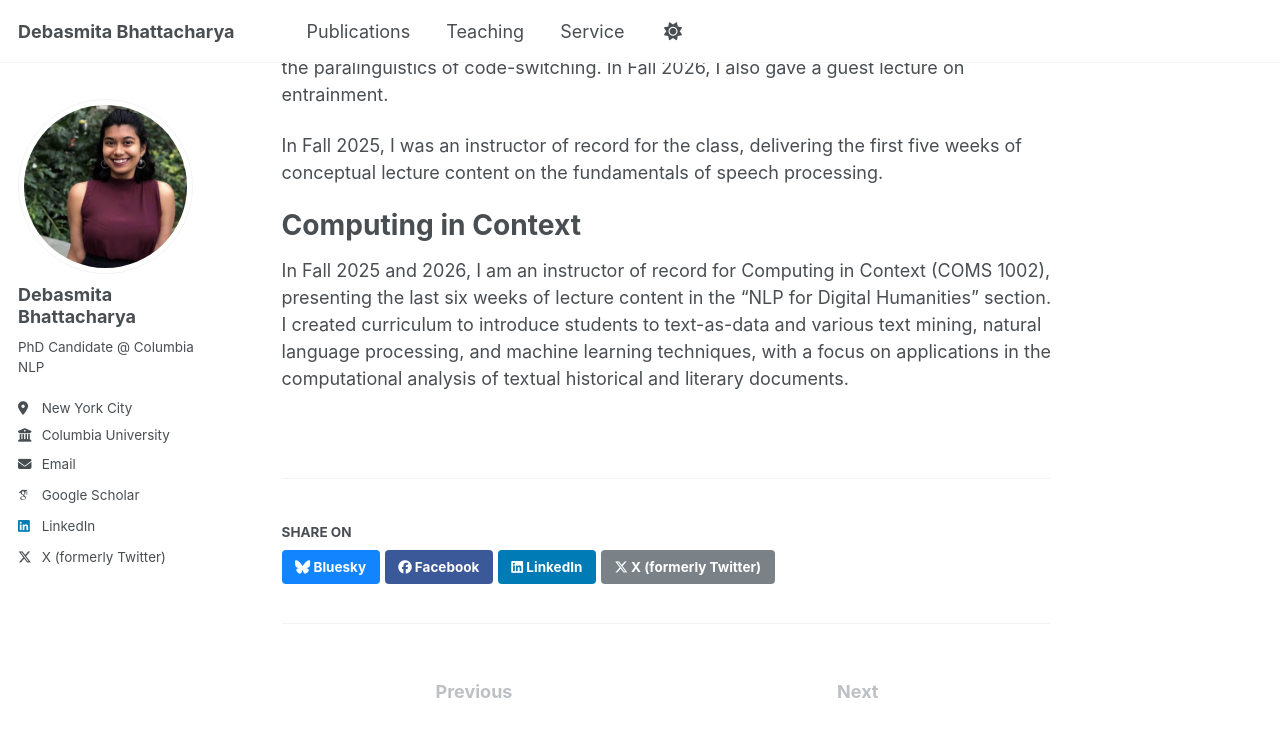
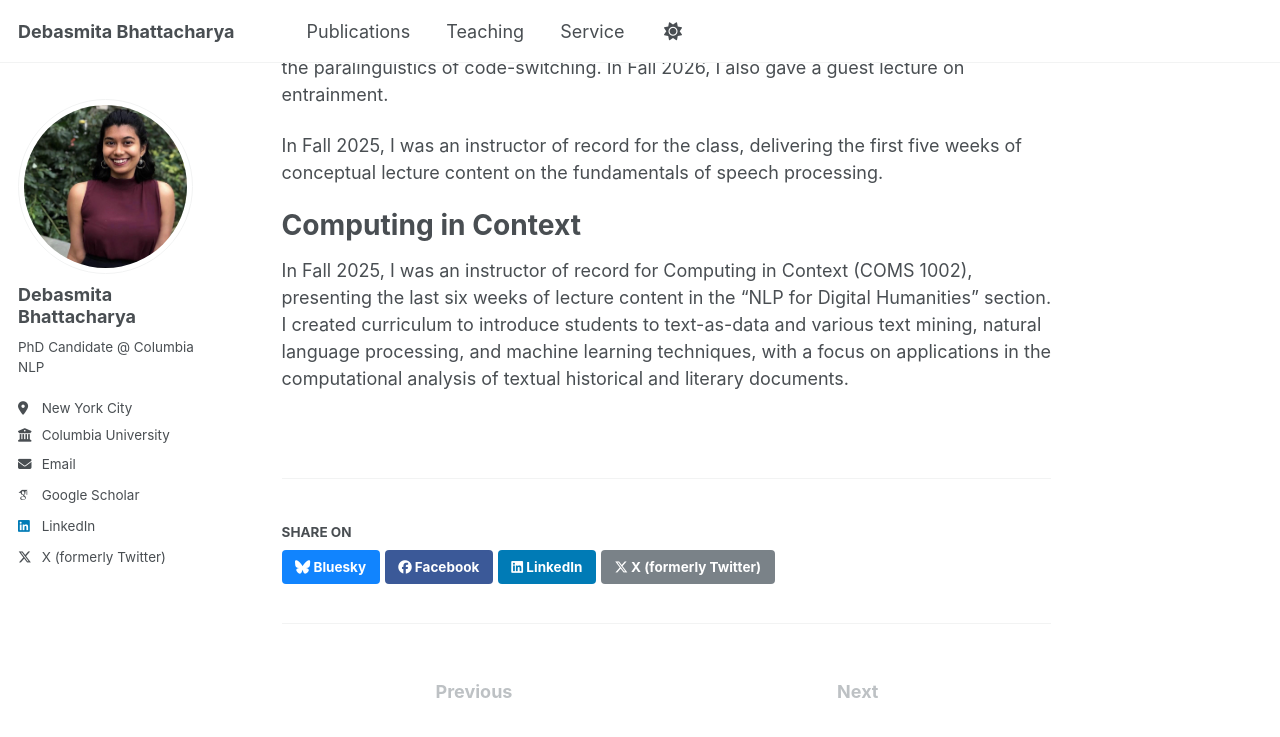
Before and after one commit to debasmita-b/debasmita-b.github.io, a Jekyll site: the page built from _teaching/2015-spring-teaching-2.md, in a window 1280 px wide and 900 px high, scrolled down 479 px. Shown: the top 737 px of the window. Built offline with Jekyll 4.4.1, drawn with Linux system fonts in a browser that asks for light colours; some web fonts are replaced.

Commit message:
reverting 1002 update

```diff
--- a/_teaching/2015-spring-teaching-2.md
+++ b/_teaching/2015-spring-teaching-2.md
@@ -18,4 +18,4 @@ In Fall 2025, I was an instructor of record for the class, delivering the first
 
 Computing in Context
 ======
-In Fall 2025 and 2026, I am an instructor of record for Computing in Context (COMS 1002), presenting the last six weeks of lecture content in the "NLP for Digital Humanities" section. I created curriculum to introduce students to text-as-data and various text mining, natural language processing, and machine learning techniques, with a focus on applications in the computational analysis of textual historical and literary documents.
+In Fall 2025, I was an instructor of record for Computing in Context (COMS 1002), presenting the last six weeks of lecture content in the "NLP for Digital Humanities" section. I created curriculum to introduce students to text-as-data and various text mining, natural language processing, and machine learning techniques, with a focus on applications in the computational analysis of textual historical and literary documents.
```
